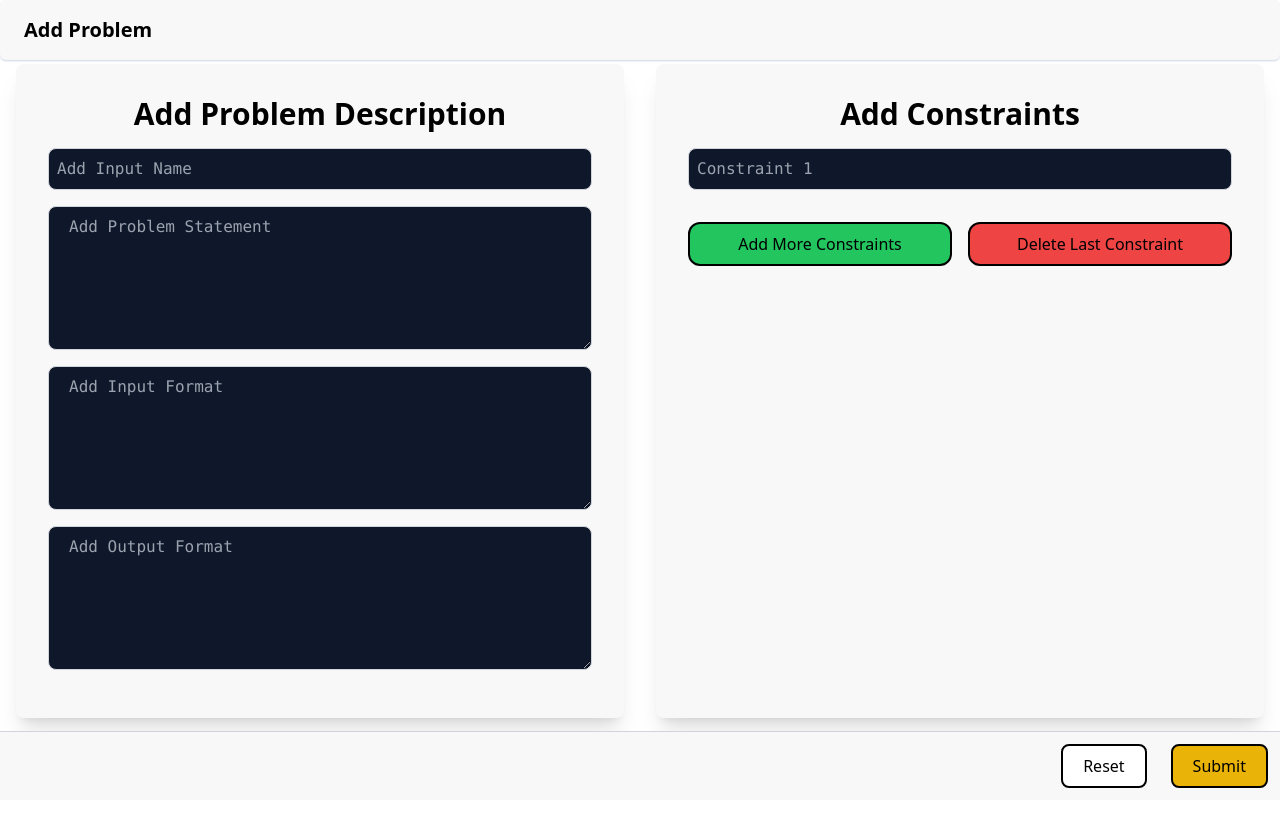
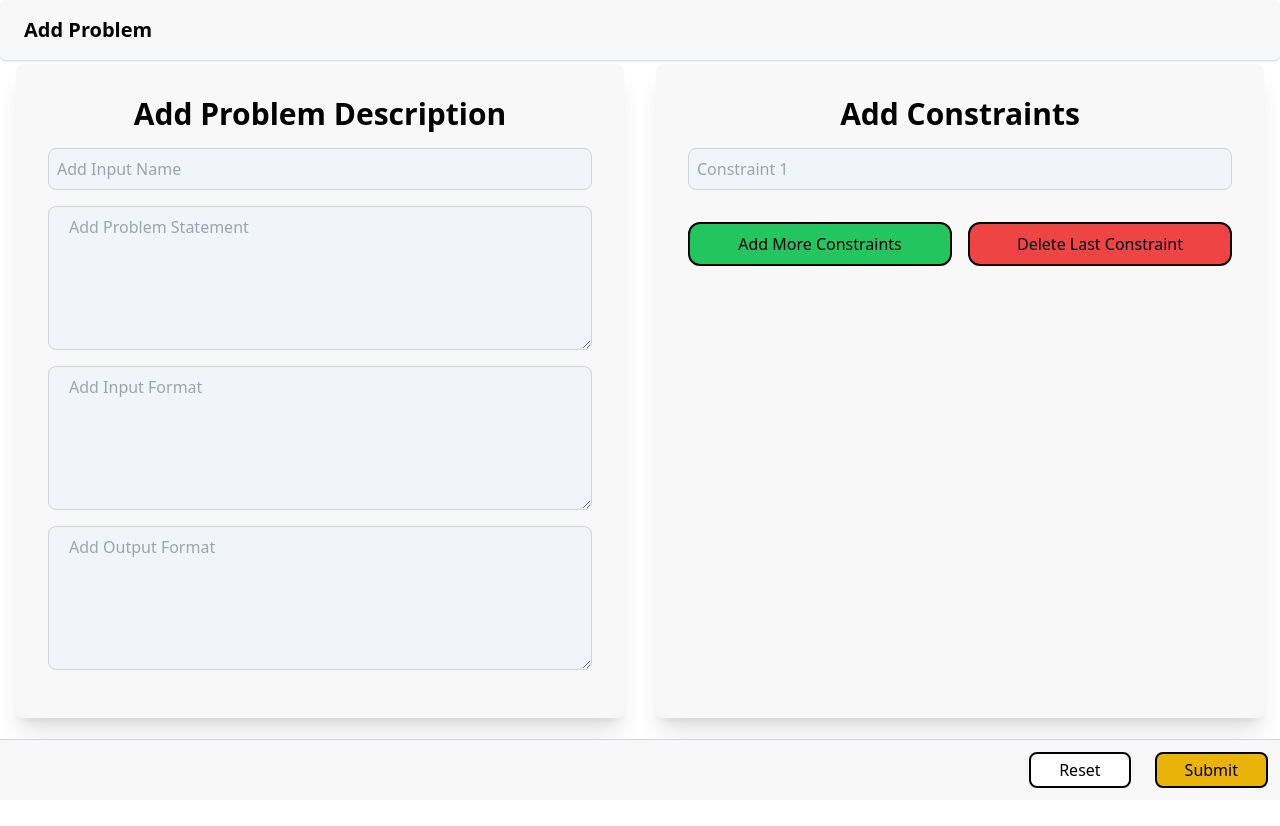
Before and after one commit to Kunal-0919/Online-Judge, a React (Vite) app in the folder frontend/: page /addproblem in a window 1280 px wide. Shown: the top 826 px of the page. Built offline with nearby package versions, Linux system fonts and the light colour scheme.

Commit message:
minor ui changes

```diff
--- a/frontend/src/components/BottomNavAddProblem.jsx
+++ b/frontend/src/components/BottomNavAddProblem.jsx
@@ -9,13 +9,13 @@ function BottomNavAddProblem({ onReset, onSubmit }) {
     >
       <button
         onClick={onReset}
-        className="bg-white font-sans text-black px-5 py-2 transition duration-200 hover:shadow-2xl hover:rounded-full rounded-lg border-black border-2"
+        className="bg-white font-sans text-black px-7 py-1 transition duration-200 hover:shadow-2xl hover:rounded-full rounded-lg border-black border-2"
       >
         Reset
       </button>
       <button
         onClick={onSubmit}
-        className="bg-yellow-500 font-sans ml-6 text-black px-5 py-2 transition duration-200 hover:shadow-2xl hover:rounded-full rounded-lg border-black border-2"
+        className="bg-yellow-500 font-sans ml-6 text-black px-7 py-1 transition duration-200 hover:shadow-2xl hover:rounded-full rounded-lg border-black border-2"
       >
         Submit
       </button>
--- a/frontend/src/components/addProblem.jsx
+++ b/frontend/src/components/addProblem.jsx
@@ -65,7 +65,7 @@ function AddProblemPage() {
               type="text"
               name="input_name"
               id="input_name"
-              className="block p-2 border border-gray-300 mb-4 w-full bg-slate-900 text-white rounded-lg"
+              className="block p-2 border border-gray-300 mb-4 w-full bg-slate-100 font-sans text-black rounded-lg"
               placeholder="Add Input Name"
               value={problem_name}
               onChange={(e) => setProblemName(e.target.value)}
@@ -73,7 +73,7 @@ function AddProblemPage() {
             <textarea
               name="problem_desc"
               id="problem_desc"
-              className="block p-2 border border-gray-300 mb-4 w-full h-36 pl-5 bg-slate-900 text-white rounded-lg"
+              className="block p-2 border border-gray-300 mb-4 w-full h-36 pl-5 bg-slate-100 font-sans text-black rounded-lg"
               placeholder="Add Problem Statement"
               value={problem_desc}
               onChange={(e) => setProblemDesc(e.target.value)}
@@ -81,7 +81,7 @@ function AddProblemPage() {
             <textarea
               name="input_format"
               id="input_format"
-              className="block p-2 border border-gray-300 mb-4 w-full h-36 pl-5 bg-slate-900 text-white rounded-lg"
+              className="block p-2 border border-gray-300 mb-4 w-full h-36 pl-5 bg-slate-100 font-sans text-black rounded-lg"
               placeholder="Add Input Format"
               value={input_format}
               onChange={handleInputChange}
@@ -89,7 +89,7 @@ function AddProblemPage() {
             <textarea
               name="output_format"
               id="output_format"
-              className="block p-2 border border-gray-300 mb-4 w-full h-36 pl-5 bg-slate-900 text-white rounded-lg"
+              className="block p-2 border border-gray-300 mb-4 w-full h-36 pl-5 bg-slate-100 font-sans text-black rounded-lg"
               placeholder="Add Output Format"
               value={output_format}
               onChange={handleOutputChange}
@@ -103,7 +103,7 @@ function AddProblemPage() {
               <input
                 key={index}
                 type="text"
-                className="block p-2 border border-gray-300 mb-4 w-full bg-slate-900 text-white rounded-lg"
+                className="block p-2 border border-gray-300 mb-4 w-full bg-slate-100 font-sans text-black rounded-lg"
                 placeholder={`Constraint ${index + 1}`}
                 value={constraint}
                 onChange={(e) => handleConstraintChange(index, e.target.value)}
@@ -112,13 +112,13 @@ function AddProblemPage() {
             <div className="flex space-x-4 mt-8">
               <button
                 onClick={handleAddConstraint}
-                className="block w-full border-2 border-black font-sans bg-green-500 text-black p-2 rounded-xl transition duration-200 hover:shadow-lg hover:shadow-black"
+                className="block w-full border-2 border-black font-sans bg-green-500 text-black p-2 rounded-xl transition duration-200 hover:shadow-lg hover:shadow-black hover:rounded-full"
               >
                 Add More Constraints
               </button>
               <button
                 onClick={handleDeleteLastConstraint}
-                className="block w-full border-2 border-black font-sans bg-red-500 text-black p-2 rounded-xl transition duration-200 hover:shadow-lg hover:shadow-black"
+                className="block w-full border-2 border-black font-sans bg-red-500 text-black p-2 rounded-xl transition duration-200 hover:shadow-lg hover:shadow-black hover:rounded-full"
               >
                 Delete Last Constraint
               </button>
```
